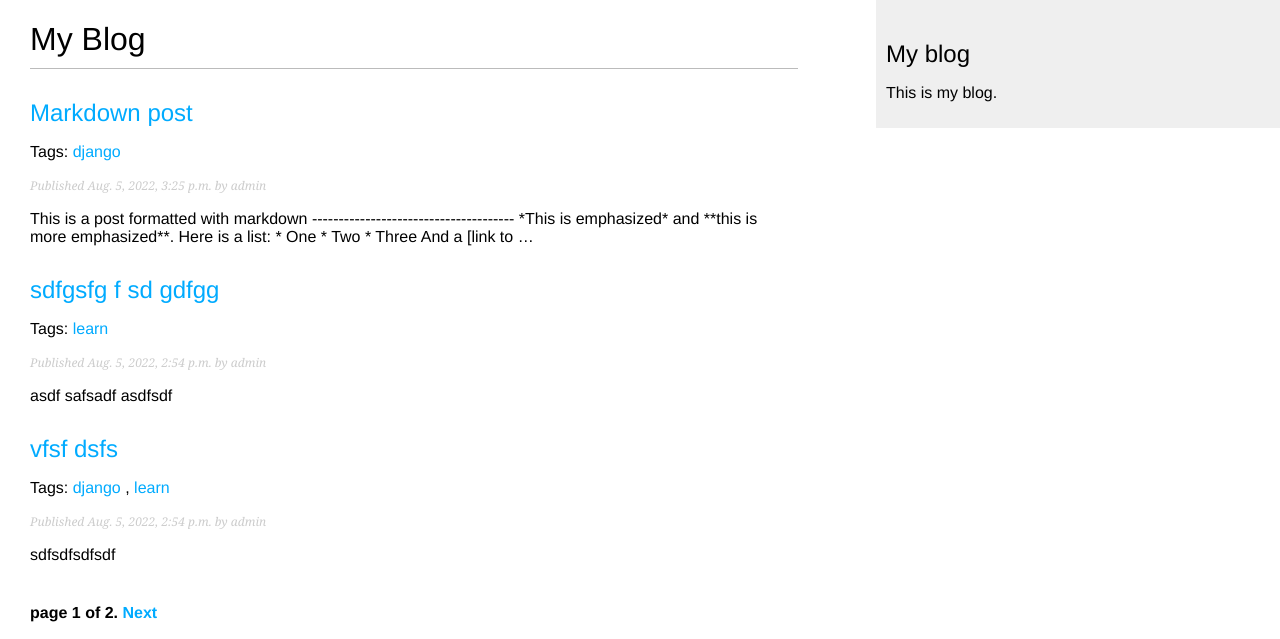
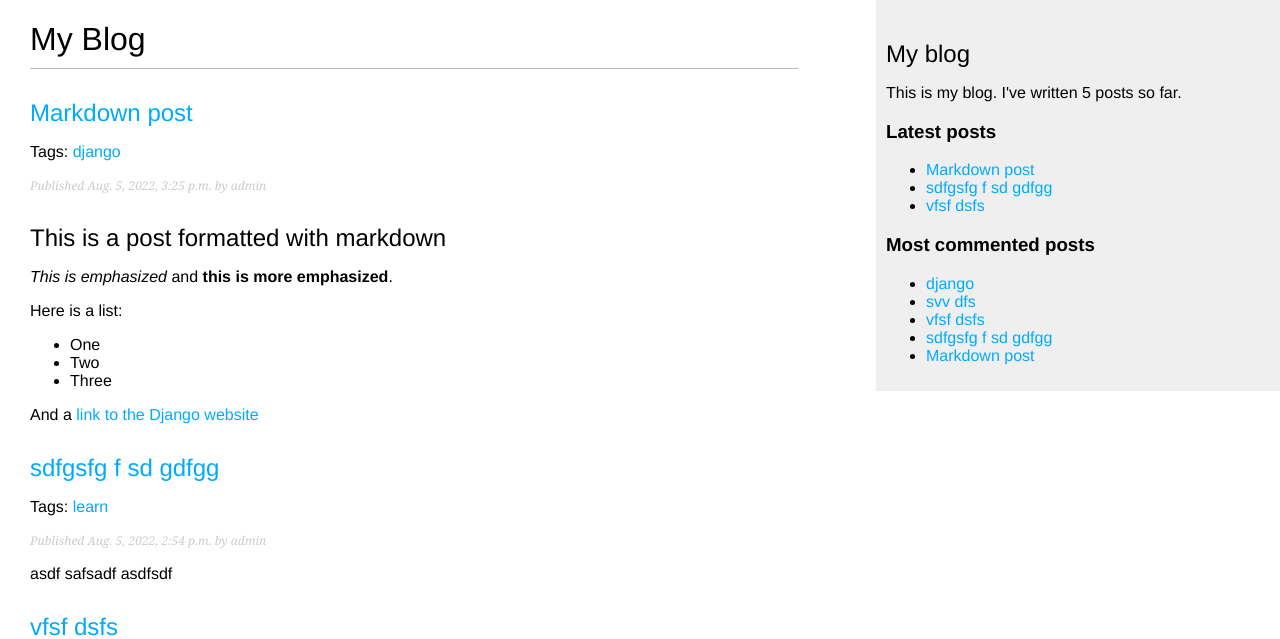
Before and after one commit to Mohsena79/bdjango-blog, a Django app: page /blog/ in a window 1280 px wide. Shown: the top 639 px of the page. Run offline with Django 4.2, Linux system fonts and the light colour scheme; data comes from the database, SQL or seed files in the repository; both versions use the stored data as it was after the commit; parts of the project's set-up code (start-up, migrations or seed data) failed here and were passed over.

Commit message:
Custom template tags

```diff
--- a/mysite/blog/templates/blog/base.html
+++ b/mysite/blog/templates/blog/base.html
@@ -1,3 +1,4 @@
+{% load blog_tags %}
 {% load static %}
 <!DOCTYPE html>
 <html>
@@ -12,7 +13,18 @@
  </div>
  <div id="sidebar">
     <h2>My blog</h2>
-    <p>This is my blog.</p>
- </div>
+    <p>This is my blog. I've written {% total_posts %} posts so far.</p>
+    <h3>Latest posts</h3>
+    {% show_latest_posts 3 %}
+    <h3>Most commented posts</h3>
+    {% get_most_commented_posts as most_commented_posts %}
+    <ul>
+      {% for post in most_commented_posts %}
+      <li>
+         <a href="{{ post.get_absolute_url }}">{{post.title}}</a>
+      </li>
+      {% endfor %}
+    </ul>
+    </div>
 </body>
 </html>
--- a/mysite/blog/templates/blog/post/detail.html
+++ b/mysite/blog/templates/blog/post/detail.html
@@ -1,5 +1,5 @@
 {% extends "blog/base.html" %}
-
+{% load blog_tags %}
 {% block title %}{{post.title}}{% endblock title %}
 
 {% block content %}
@@ -7,7 +7,7 @@
     <p class="date">
         Published {{post.publish}} by {{post.author}}
     </p>
-    {{post.body|linebreaks}}
+    {{post.body|markdown}}
     <p><a href="{% url "blog:post_share" post.id %}">Share this post</a></p>
     <h2>Similar posts</h2>
     {% for post in similar_posts %}
--- /dev/null
+++ b/mysite/blog/templates/blog/post/latest_posts.html
@@ -0,0 +1,7 @@
+<ul>
+    {% for post in latest_posts %}
+    <li>
+        <a href="{{ post.get_absolute_url }}">{{post.title}}</a>
+    </li>
+    {% endfor %}
+</ul>
--- a/mysite/blog/templates/blog/post/list.html
+++ b/mysite/blog/templates/blog/post/list.html
@@ -1,5 +1,5 @@
 {% extends "blog/base.html" %}
-
+{% load blog_tags %}
 {% block title %}My Blog{% endblock %}
 
 {% block content %}
@@ -25,7 +25,7 @@
     <p class="date">
       Published {{ post.publish }} by {{ post.author }}
     </p>
-    {{ post.body|truncatewords:30|linebreaks }}
-  {% endfor %}
+    {{ post.body|markdown|truncatewords_html:30 }}
+    {% endfor %}
   {% include "pagination.html" with page=posts %}
 {% endblock %}
--- /dev/null
+++ b/mysite/blog/templatetags/blog_tags.py
@@ -0,0 +1,29 @@
+from django import template
+from ..models import Post
+from django.db.models import Count
+from django.utils.safestring import mark_safe
+import markdown
+
+register = template.Library()
+
+
+@register.simple_tag
+def total_posts():
+    return Post.published.count()
+
+
+@register.inclusion_tag('blog/post/latest_posts.html')
+def show_latest_posts(count=5):
+    latest_posts = Post.published.order_by('-publish')[:count]
+    return {'latest_posts': latest_posts}
+
+
+@register.simple_tag
+def get_most_commented_posts(count=5):
+    return Post.published.annotate(
+        total_comments=Count('comments')).order_by('-total_comments')[:count]
+
+
+@register.filter(name='markdown')
+def markdown_format(text):
+    return mark_safe(markdown.markdown(text))
```
Also changed, not shown: mysite/blog/templatetags/__init__.py (added), mysite/db.sqlite3.
